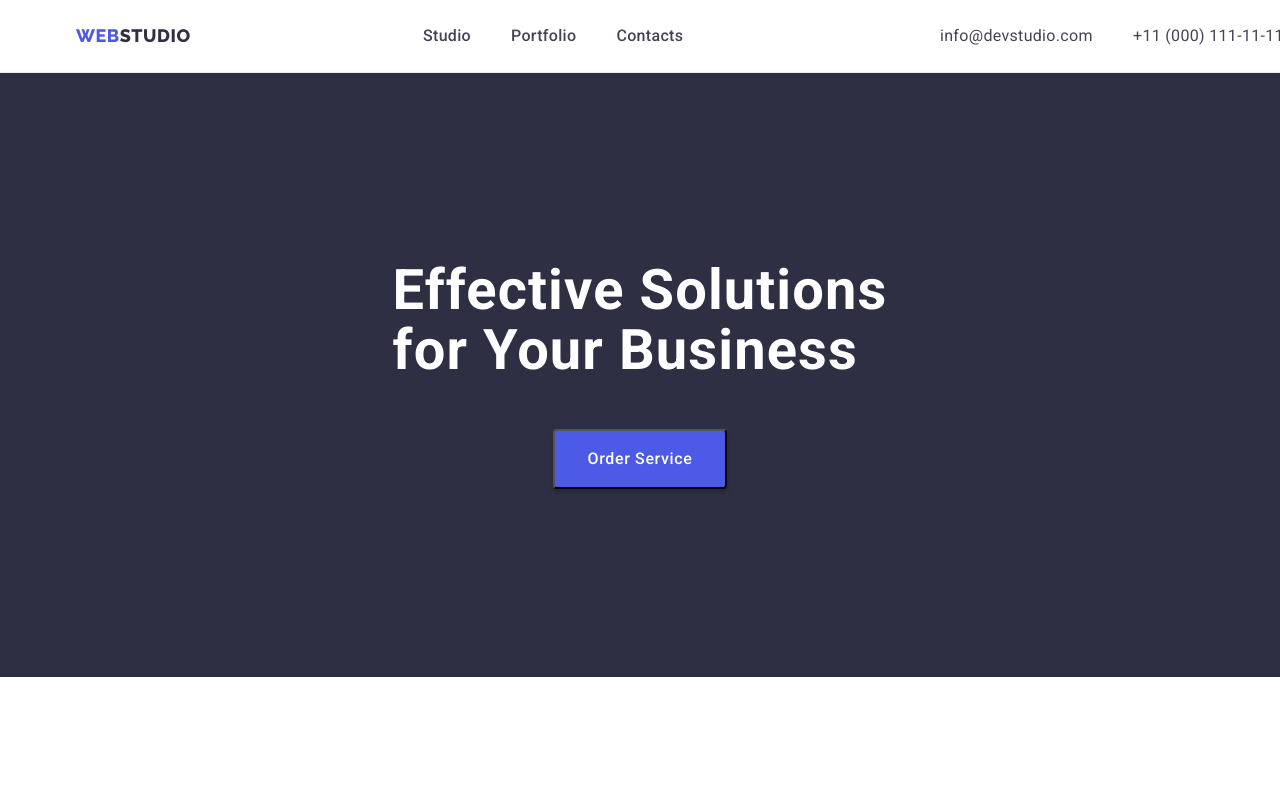
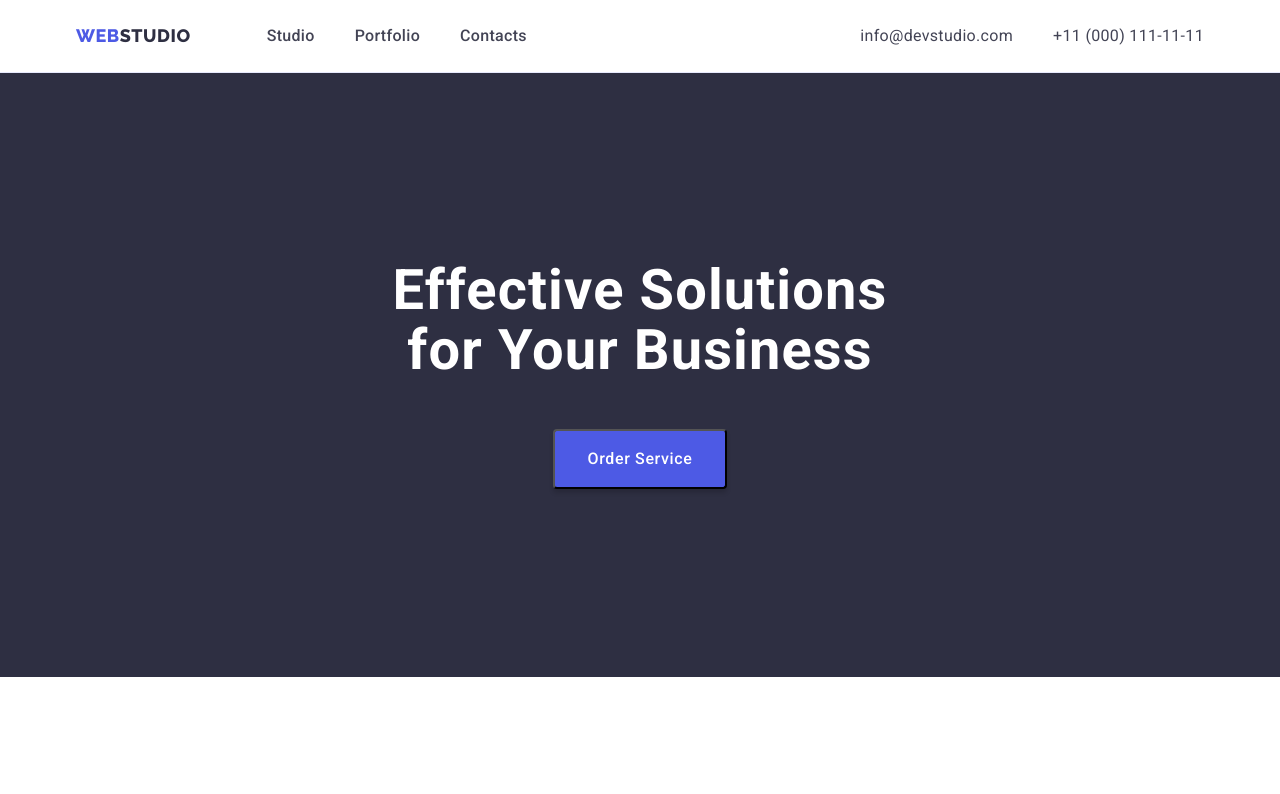
Before and after one commit to Olexandr597/goit-markup-hw-03, a plain HTML site: page index.html in a window 1280 px wide. Shown: the top 794 px of the page. Drawn offline with nearby package versions, Linux system fonts and the light colour scheme.

Commit message:
made changes

```diff
--- a/css/styles.css
+++ b/css/styles.css
@@ -44,20 +44,27 @@ a:hover{
 }
 /*-----------------------------------------------------HERE-----------------------------------------------*/
 .head {
+
     padding-top: 24px;
     border-bottom: 1px solid #E7E9FC;
     padding-bottom: 24px;
 
 
 
-
+}
+.here{
+    display: flex;
+}
+.nav-here{
+    display: flex;
 }
 .conteiner{
-    width: 1168px;
-    padding-left: 20px;
-    padding-right: 20px;
+    width: 1158px;
+    padding-left: 15px;
+    padding-right: 15px;
     margin-left: auto;
     margin-right: auto;
+    /* outline: 1px solid red; */
 
 }
 
@@ -66,7 +73,6 @@ a:hover{
     font-weight: 800;
     font-size: 18px;
     line-height: 1.33;
-    display: flex;
     align-items: center;
     letter-spacing: 0.03em;
     text-transform: uppercase;
@@ -90,25 +96,19 @@ a:hover{
     line-height: 1.5;
     letter-spacing: 0.02em;
     color: var(--text-color-dark);
+    gap: 40px;
     display: flex;
-    gap: 40px;
     margin-left: 76px;
 
 
+}
+.navigation{
     display: flex;
-    flex-direction: row;
-    align-items: flex-start;
-    padding: 0px;
     gap: 40px;
+    margin-left: auto;
 
-    position: absolute;
-    width: 261px;
-    height: 24px;
-    left: 347px;
-    top: 24px;
 
 }
-
 
 
 .mail {
@@ -120,11 +120,7 @@ a:hover{
     color: var(--text-color-gray);
 
 
-    position: absolute;
-    width: 153px;
-    height: 24px;
-    left: 940px;
-    top: 24px;
+
 
 }
 
@@ -136,11 +132,6 @@ a:hover{
     letter-spacing: 0.02em;
     color: var(--text-color-gray);
 
-    position: absolute;
-    width: 151px;
-    height: 24px;
-    left: 1133px;
-    top: 24px;
 
 
 }
@@ -148,14 +139,10 @@ a:hover{
 
 .logo-image {
     background: #2E2F42;
-
-
-}
-.logo-image .conteiner{
-    display: flex;
-    justify-content: center;
-    align-items: center;
-    flex-direction: column;
+    padding-top: 188px;
+    padding-bottom: 188px;
+    display: block;
+    text-align: center;
 
 }
 
@@ -165,19 +152,13 @@ a:hover{
     line-height: 1.07;
     letter-spacing: 0.02em;
     color: #FFFFFF;
-
-
-
+    margin-bottom: 48px;
 
 }
 .logo-text span{
     display: block;
 }
-.logo-position{
-    padding-top: 188px;
-    margin-bottom: 48px;
 
-}
 
 .logo-button {
     font-family: 'Roboto',sans-serif;
@@ -186,33 +167,20 @@ a:hover{
     line-height: 1.5;
     letter-spacing: 0.04em;
     color: #FFFFFF;
-
-    display: flex;
-    flex-direction: row;
-    align-items: flex-start;
     padding: 16px 32px;
-    gap: 10px;
-
-
     background: #4D5AE5;
     box-shadow: 0px 4px 4px rgba(0, 0, 0, 0.15);
     border-radius: 4px;
 
 
-}
-.button-posotion{
-    padding-bottom: 188px;
-    display: flex;
-    justify-content: center;
 
 }
-/*-----------------------------------------------------strategy-----------------------------------------------*/
-/*-----------------------------------------------------strategy-----------------------------------------------*/
+
 /*-----------------------------------------------------strategy-----------------------------------------------*/
 
 .strategy-list {
-    margin-top: 120px;
-    margin-bottom: 120px;
+    padding-top: 120px;
+    padding-bottom: 120px;
     display: flex;
     gap: 24px;
 }
@@ -231,6 +199,7 @@ a:hover{
     line-height: 1.2;
     letter-spacing: 0.02em;
     color: #2E2F42;
+    margin-bottom: 8px;
 }
 .stategy-item-text {
     width: 264px;
@@ -252,17 +221,19 @@ a:hover{
     letter-spacing: 0.02em;
     text-transform: capitalize;
     color: var(--text-color-dark);
-    margin-top: 120px;
+
 }
 .photo {
     display: flex;
     gap: 25px;
     margin-top: 70px;
-    margin-bottom: 120px;
+    padding-bottom: 120px;
 }
 
 .section-2 {
     background: #F4F4FD;
+    padding-top: 120px;
+    padding-bottom: 120px;
 }
 .team {
     font-size: 36px;
@@ -271,13 +242,12 @@ a:hover{
     letter-spacing: 0.02em;
     text-transform: capitalize;
     color: var(--text-color-dark);
-    padding-top: 120px;
 }
 .team-list-item {
     display: flex;
     gap: 25px;
     margin-top: 70px;
-    padding-bottom: 120px;
+
 
 }
 .team-list{
@@ -310,6 +280,8 @@ a:hover{
 
 .footer{
     background-color: var(--text-color-dark);
+    padding-top: 100px;
+    padding-bottom: 100px;
 }
 .webstudio-footer{
     font-family: 'Raleway';
@@ -322,8 +294,7 @@ a:hover{
     letter-spacing: 0.03em;
     text-transform: uppercase;
     color: #F4F4FD;
-    padding-top: 100px;
-    padding-bottom: 16px;
+    margin-bottom: 16px;
 }
 .footer-text {
     font-weight: 400;
@@ -333,7 +304,6 @@ a:hover{
     color: #E7E9FC;
     width: 264px;
     height: 72px;
-    padding-bottom: 100px;
 
 }
 /*-----------------------------------------------------Portfolio-----------------------------------------------*/
@@ -413,5 +383,6 @@ a:hover{
 
 .footer-portfolio{
   background-color: var(--text-color-dark);
-  margin-top: 120px;
+  padding-top: 100px;
+  padding-bottom: 100px;
 }
--- a/index.html
+++ b/index.html
@@ -15,24 +15,26 @@
 </head>
 
 <body>
+
 <header class="head">
-    <div class="conteiner">
-    <nav>
+    <div class="conteiner nav-here">
+    <nav class="here">
 
-    <a class="webstudio link" href="./index.html"> <span class="color-web link">Web</span> studio</a>
+    <a class="webstudio link" href="./index.html"> <span class="color-web link">Web</span>studio</a>
     <ul class="head-nav">
         <li class="studio link"><a href="./index.html">Studio</a></li>
         <li class="portfolio link"><a href="./portfolio.html">Portfolio</a></li>
         <li class="contacts link"><a href="">Contacts</a></li>
     </ul>
     </nav>
-<address class="navigation">
-    <ul>
+<address class="navigation" >
+    <ul class="navigation">
         <li class="mail link"> <a href="mailto:info@devstudio.com">info@devstudio.com</a> </li>
         <li class="tel link"> <a href="tel:+110001111111">+11 (000) 111-11-11</a> </li>
 
     </ul>
 </address>
+
 </div>
 
 </header>
@@ -41,12 +43,9 @@
 <main>
     <section class="logo-image">
            <div class="conteiner">
-        <div class="logo-position">
-            <h1 class="logo-text"><span>Effective Solutions</span>
+                    <h1 class="logo-text"><span>Effective Solutions</span>
                 for Your Business</h1>
-        </div>
-        <div class="button-posotion"><button class="logo-button" type="button" >Order Service</button></div >
-        </div>
+           <button class="logo-button" type="button" >Order Service</button></div >
     </section>
 
     <section class="strategy">
```
Also changed, not shown: portfolio.html (+8 -6 lines).
